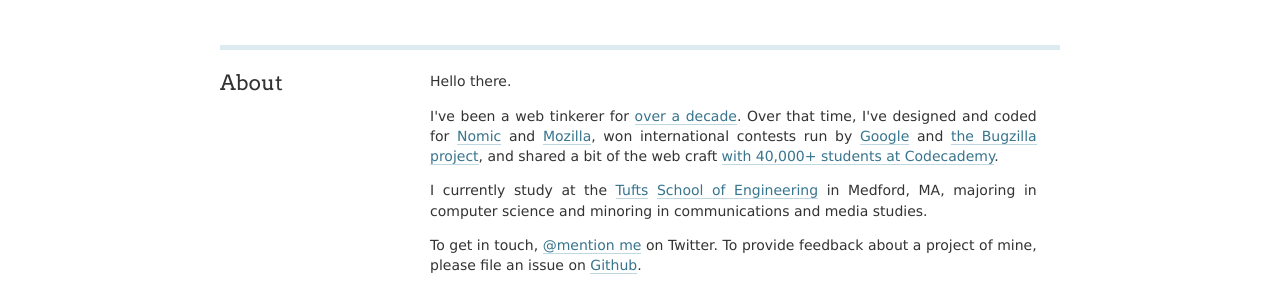
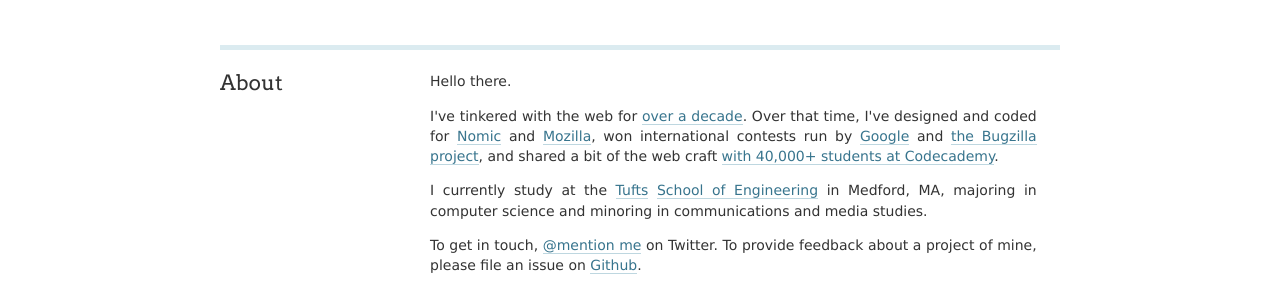
Before and after one commit to hellojwilde/hellojwilde.github.io, a Jekyll site: the page built from index.html, in a window 1280 px wide. Shown: the part 977-1277 px from the top of the page. Built offline with Jekyll 4.4.1, drawn with Linux system fonts in a browser that asks for light colours; nearby versions of some CDN libraries.

Commit message:
Update index.html

```diff
--- a/index.html
+++ b/index.html
@@ -84,7 +84,7 @@
             Hello there.
         </p>
         <p>
-            I've been a web tinkerer for
+            I've tinkered with the web for
             <a href="http://whois.domaintools.com/speedbreeze.com">over a decade</a>.
             Over that time, I've designed and coded for <a href="http://www.nomic.com/">Nomic</a> and
             <a href="https://twitter.com/asadotzler/status/254061464795619330">Mozilla</a>,
```
